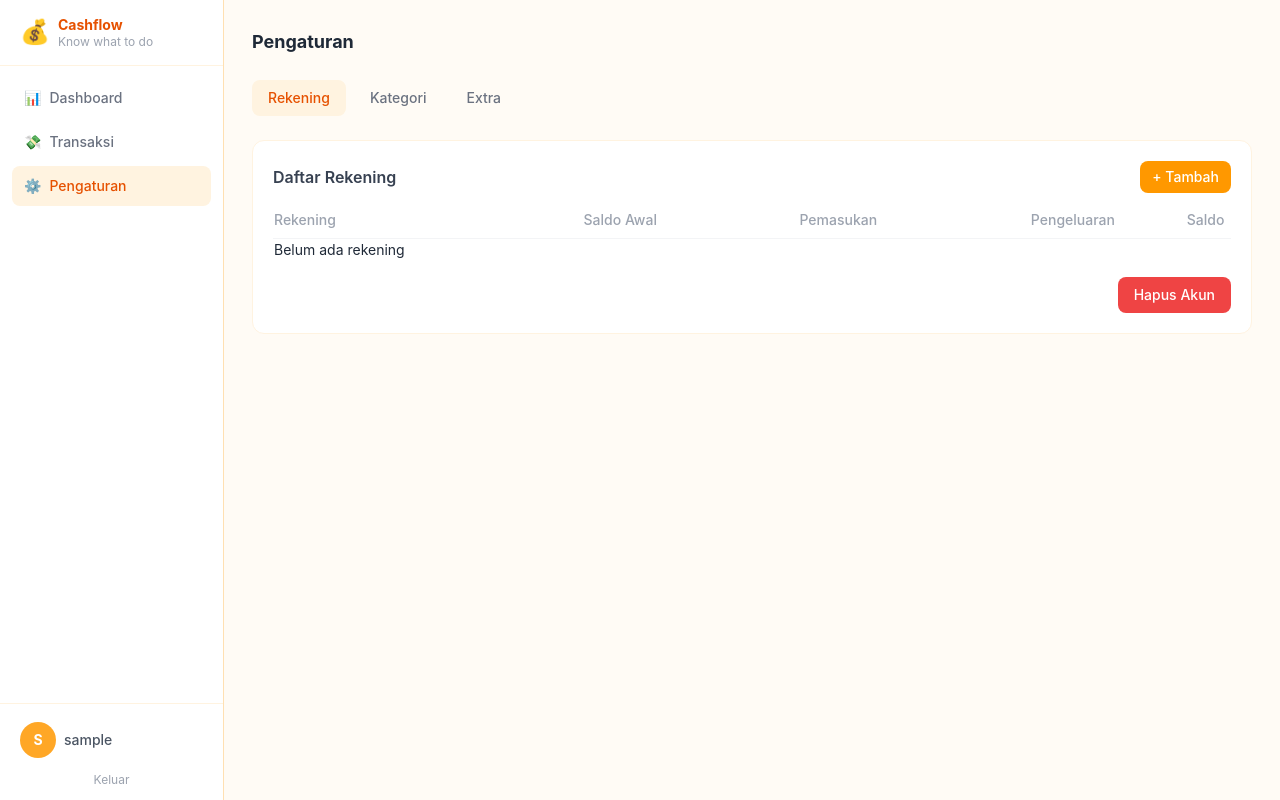
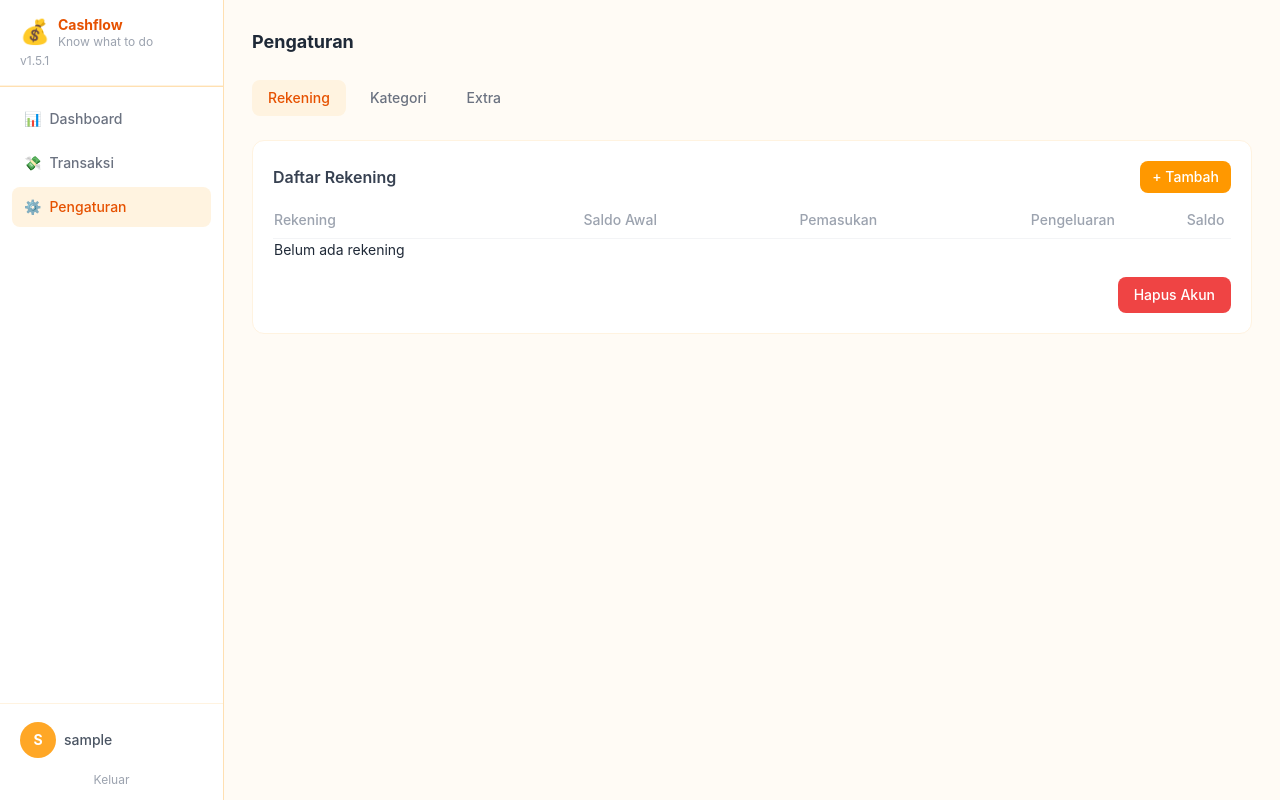
Before and after one commit to panpapan-rahe/cash-flow-journal, a Flask app: page /settings in a window 1280 px wide. Run offline with Flask 3, Linux system fonts and the light colour scheme; the visitor is signed in with stand-in values (Sample User, id 1); data that the repository does not hold is empty; some libraries are stand-ins or nearby versions.

Commit message:
feat: show web version in sidebar

```diff
--- a/app/templates/_sidebar.html
+++ b/app/templates/_sidebar.html
@@ -9,9 +9,11 @@
                 <p class="text-xs text-gray-400 leading-tight">Know what to do</p>
             </div>
         </div>
+        <div class="mt-1 text-xs text-gray-400">v1.5.1</div>
     </div>
 
-    <!-- Nav -->
+    <!-- Spacer separator -->
+    <div class="border-t border-warm-200"></div>
     <nav class="flex-1 px-3 py-3 space-y-1 overflow-y-auto scroll-thin">
         <!-- Dashboard -->
         <a href="/dashboard"
```
